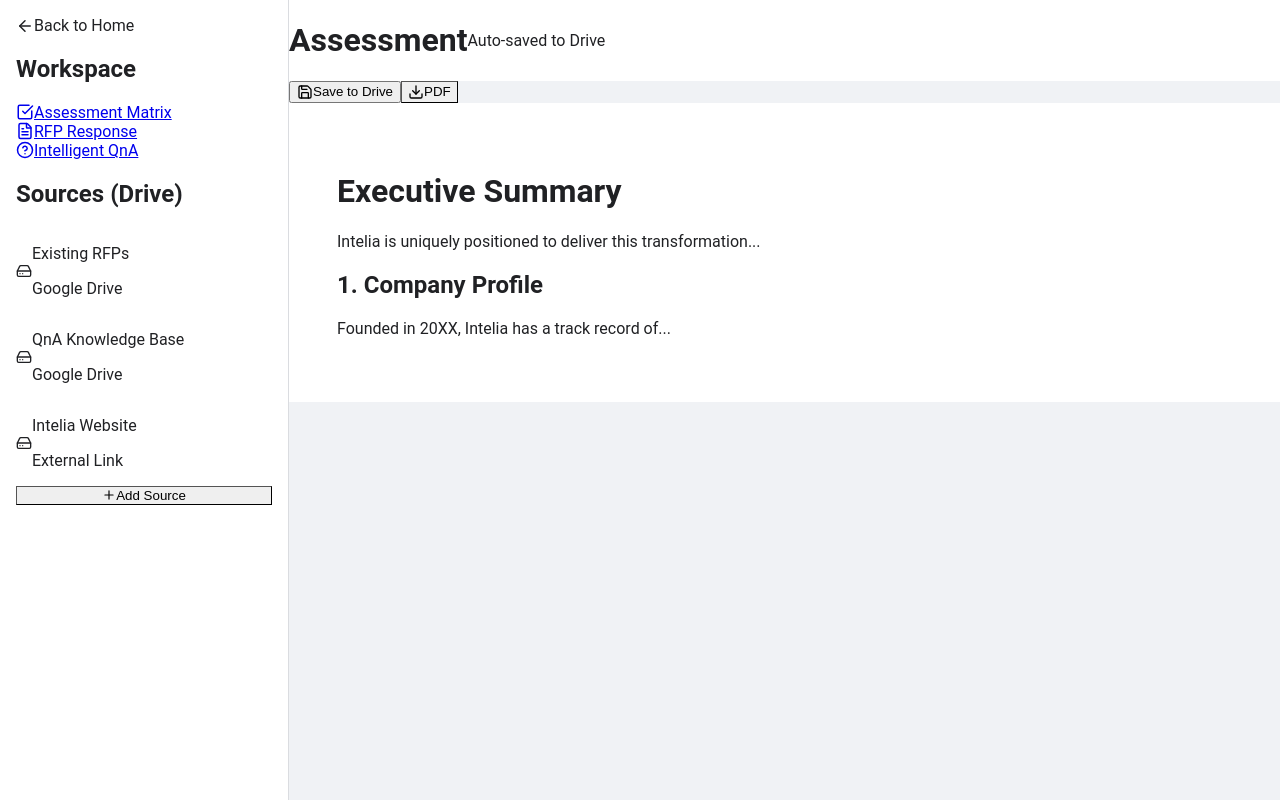
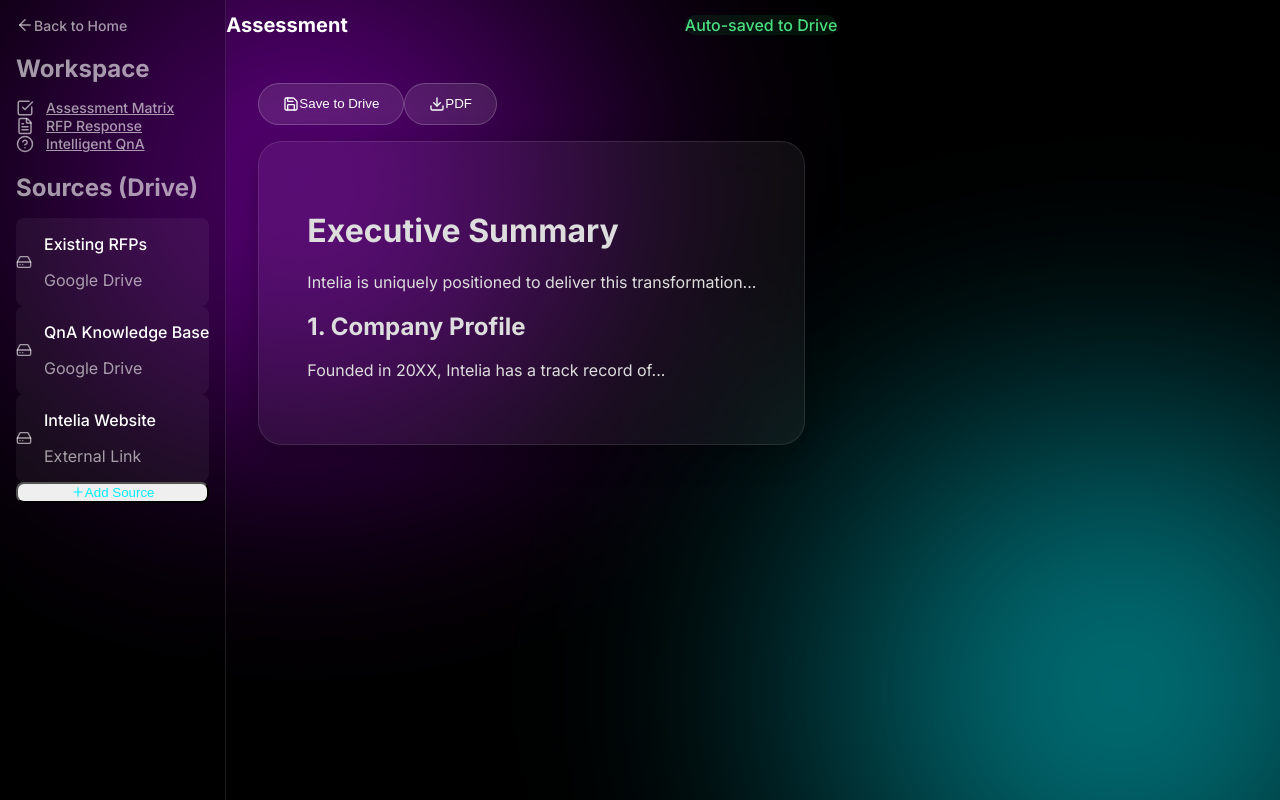
Before and after one commit to aayushisingh-2025/RFP_Pilot, a React (Vite) app: page /#/dashboard/1/draft in a window 1280 px wide. Built offline with nearby package versions, Linux system fonts and the light colour scheme.

Commit message:
UI Overhaul: Apple Liquid Glass Theme

```diff
--- a/src/App.jsx
+++ b/src/App.jsx
@@ -10,7 +10,7 @@ function App() {
   return (
     <Router>
       {/* Global App Container */}
-      <div className="font-sans text-slate-100 bg-[#0f172a] min-h-screen">
+      <div className="min-h-screen text-white">
         <Routes>
           <Route path="/" element={<LandingPage />} />
 
--- a/src/components/DraftView.jsx
+++ b/src/components/DraftView.jsx
@@ -28,22 +28,22 @@ const DraftView = () => {
         doc.save("RFP_Response_Draft.pdf");
     };
 
-    if (!content) return <div className="p-10 text-center text-[#5f6368]">Drafting response...</div>;
+    if (!content) return <div className="p-10 text-center text-muted">Drafting response...</div>;
 
     return (
         <div className="space-y-4">
             <div className="flex justify-end gap-2">
-                <button onClick={handleSaveToDrive} disabled={saving} className="flex items-center gap-2 px-3 py-2 text-sm font-medium text-[#1a73e8] bg-[#e8f0fe] rounded-lg hover:bg-[#d2e3fc]">
+                <button onClick={handleSaveToDrive} disabled={saving} className="glass-btn flex items-center gap-2 text-neon-blue">
                     <Save size={16} /> {saving ? 'Saving...' : 'Save to Drive'}
                 </button>
-                <button onClick={handleDownloadPDF} className="flex items-center gap-2 px-3 py-2 text-sm font-medium text-[#3c4043] border border-[#dadce0] rounded-lg hover:bg-[#f1f3f4]">
+                <button onClick={handleDownloadPDF} className="glass-btn flex items-center gap-2 text-white">
                     <Download size={16} /> PDF
                 </button>
             </div>
 
-            <div className="bg-white border border-[#dadce0] rounded-xl min-h-[600px] p-12 shadow-sm">
+            <div className="glass-panel min-h-[600px] p-12">
                 <div
-                    className="prose max-w-none outline-none font-serif text-[#3c4043]"
+                    className="prose prose-invert max-w-none outline-none font-serif text-white"
                     contentEditable
                     dangerouslySetInnerHTML={{ __html: content }}
                     onBlur={(e) => setContent(e.currentTarget.innerHTML)}
--- a/src/index.css
+++ b/src/index.css
@@ -1,22 +1,70 @@
-/* Vanilla CSS Reset to bypass build errors */
+/* Google Fonts */
+@import url('https://fonts.googleapis.com/css2?family=Inter:wght@300;400;500;600;700&display=swap');
+
+:root {
+  --glass-border: rgba(255, 255, 255, 0.1);
+  --glass-bg: rgba(255, 255, 255, 0.05);
+  --glass-highlight: rgba(255, 255, 255, 0.05);
+  --neon-blue: #00f0ff;
+  --neon-purple: #bd00ff;
+  --text-main: #ffffff;
+  --text-muted: rgba(255, 255, 255, 0.6);
+  --font-main: 'Inter', system-ui, sans-serif;
+}
+
 body {
   margin: 0;
-  font-family: 'Roboto', 'Inter', system-ui, sans-serif;
-  background-color: #f0f2f5;
-  color: #202124;
+  font-family: var(--font-main);
+  color: var(--text-main);
+  background: #000;
+  overflow-x: hidden;
+  min-height: 100vh;
 }
 
-/* Rebuilding core styles without Tailwind for stability */
+/* Animated Mesh Background */
+body::before,
+body::after {
+  content: '';
+  position: fixed;
+  width: 80vw;
+  height: 80vh;
+  border-radius: 50%;
+  filter: blur(100px);
+  z-index: -1;
+  animation: float 20s infinite alternate;
+  opacity: 0.6;
+}
+
+body::before {
+  background: radial-gradient(circle, var(--neon-purple), transparent 70%);
+  top: -20%;
+  left: -20%;
+}
+
+body::after {
+  background: radial-gradient(circle, var(--neon-blue), transparent 70%);
+  bottom: -20%;
+  right: -20%;
+  animation-delay: -10s;
+}
+
+@keyframes float {
+  0% {
+    transform: translate(0, 0) scale(1);
+  }
+
+  100% {
+    transform: translate(100px, 50px) scale(1.1);
+  }
+}
+
+/* Utility Classes */
 .flex {
   display: flex;
 }
 
 .flex-col {
   flex-direction: column;
-}
-
-.min-h-screen {
-  min-height: 100vh;
 }
 
 .items-center {
@@ -27,80 +75,376 @@ body {
   justify-content: center;
 }
 
+.justify-between {
+  justify-content: space-between;
+}
+
+.space-y-4>*+* {
+  margin-top: 1rem;
+}
+
+.space-x-4>*+* {
+  margin-left: 1rem;
+}
+
 .w-full {
   width: 100%;
 }
 
-.max-w-2xl {
-  max-width: 42rem;
+.h-full {
+  height: 100%;
 }
 
-.text-center {
-  text-align: center;
+.min-h-screen {
+  min-height: 100vh;
 }
 
-.bg-white {
-  background-color: white;
+.h-screen {
+  height: 100vh;
 }
 
-.rounded-2xl {
-  border-radius: 1rem;
+.p-4 {
+  padding: 1rem;
 }
 
-.border {
-  border-width: 1px;
+.p-8 {
+  padding: 2rem;
 }
 
 .p-12 {
   padding: 3rem;
 }
 
-.p-4 {
-  padding: 1rem;
+.mb-4 {
+  margin-bottom: 1rem;
+}
+
+.gap-3 {
+  gap: 0.75rem;
+}
+
+.relative {
+  position: relative;
 }
 
 .hidden {
   display: none;
 }
 
-/* Custom Colors */
-.text-google-blue {
-  color: #1a73e8;
+.z-10 {
+  z-index: 10;
 }
 
-.bg-google-blue {
-  background-color: #1a73e8;
+/* Text Utilities */
+.text-center {
+  text-align: center;
 }
 
-.text-google-gray {
-  color: #5f6368;
+.text-4xl {
+  font-size: 2.5rem;
+  line-height: 1.1;
 }
 
-.bg-google-pale {
-  background-color: #e8f0fe;
+.text-2xl {
+  font-size: 1.5rem;
+  line-height: 1.3;
 }
 
-/* Sidebar Logic */
-.w-64 {
-  width: 16rem;
+.text-xl {
+  font-size: 1.25rem;
 }
 
-.h-screen {
-  height: 100vh;
+.text-sm {
+  font-size: 0.875rem;
 }
 
-.border-r {
-  border-right: 1px solid #dadce0;
+.font-bold {
+  font-weight: 700;
 }
 
-.overflow-y-auto {
-  overflow-y: auto;
+.font-medium {
+  font-weight: 500;
 }
 
-.flex-1 {
-  flex: 1;
+.font-light {
+  font-weight: 300;
 }
 
-.hover\:shadow-md:hover {
-  box-shadow: 0 4px 6px -1px rgba(0, 0, 0, 0.1), 0 2px 4px -1px rgba(0, 0, 0, 0.06);
+.text-white {
+  color: var(--text-main);
 }
+
+.text-muted {
+  color: var(--text-muted);
+}
+
+.text-neon-blue {
+  color: var(--neon-blue);
+}
+
+/* Glass Components */
+.glass-panel {
+  background: var(--glass-bg);
+  backdrop-filter: blur(20px);
+  -webkit-backdrop-filter: blur(20px);
+  border: 1px solid var(--glass-border);
+  border-radius: 24px;
+  box-shadow: 0 8px 32px 0 rgba(0, 0, 0, 0.3);
+}
+
+.glass-card {
+  background: rgba(255, 255, 255, 0.03);
+  backdrop-filter: blur(12px);
+  border: 1px solid var(--glass-border);
+  border-radius: 20px;
+  transition: all 0.3s ease;
+}
+
+.glass-card:hover {
+  background: rgba(255, 255, 255, 0.08);
+  border-color: rgba(255, 255, 255, 0.3);
+  transform: translateY(-2px);
+  box-shadow: 0 10px 40px -10px rgba(0, 0, 0, 0.5);
+}
+
+.glass-btn {
+  background: rgba(255, 255, 255, 0.1);
+  border: 1px solid rgba(255, 255, 255, 0.2);
+  color: white;
+  padding: 0.75rem 1.5rem;
+  border-radius: 9999px;
+  font-weight: 500;
+  cursor: pointer;
+  transition: all 0.3s ease;
+  backdrop-filter: blur(5px);
+}
+
+.glass-btn:hover {
+  background: var(--neon-blue);
+  color: black;
+  box-shadow: 0 0 20px var(--neon-blue);
+  border-color: var(--neon-blue);
+}
+
+.glass-input {
+  background: rgba(0, 0, 0, 0.3);
+  border: 1px solid var(--glass-border);
+  color: white;
+  border-radius: 12px;
+  padding: 0.75rem 1rem;
+  width: 100%;
+  outline: none;
+  transition: border-color 0.3s;
+}
+
+.glass-input:focus {
+  border-color: var(--neon-blue);
+  box-shadow: 0 0 15px rgba(0, 240, 255, 0.3);
+}
+
+.glass-sidebar {
+  background: rgba(0, 0, 0, 0.2);
+  backdrop-filter: blur(20px);
+  border-right: 1px solid var(--glass-border);
+}
+
+/* Scrollbar */
+::-webkit-scrollbar {
+  width: 8px;
+}
+
+::-webkit-scrollbar-track {
+  background: transparent;
+}
+
+::-webkit-scrollbar-thumb {
+  background: rgba(255, 255, 255, 0.2);
+  border-radius: 10px;
+}
+
+::-webkit-scrollbar-thumb:hover {
+  background: rgba(255, 255, 255, 0.4);
+}
+
+/* --- Added Utilities for Liquid Glass Theme --- */
+
+/* Color Utilities */
+.bg-white\/5 {
+  background-color: rgba(255, 255, 255, 0.05);
+}
+
+.bg-white\/10 {
+  background-color: rgba(255, 255, 255, 0.1);
+}
+
+.bg-white\/20 {
+  background-color: rgba(255, 255, 255, 0.2);
+}
+
+.bg-white\/50 {
+  background-color: rgba(255, 255, 255, 0.5);
+}
+
+.hover\:bg-white\/5:hover {
+  background-color: rgba(255, 255, 255, 0.05);
+}
+
+.hover\:bg-white\/10:hover {
+  background-color: rgba(255, 255, 255, 0.1);
+}
+
+.hover\:bg-white\/20:hover {
+  background-color: rgba(255, 255, 255, 0.2);
+}
+
+.text-white\/80 {
+  color: rgba(255, 255, 255, 0.8);
+}
+
+.border-white\/10 {
+  border-color: rgba(255, 255, 255, 0.1);
+}
+
+/* Neon Utilities */
+.hover\:text-neon-blue:hover {
+  color: var(--neon-blue);
+}
+
+.bg-neon-blue {
+  background-color: var(--neon-blue);
+}
+
+.bg-neon-blue\/10 {
+  background-color: rgba(0, 240, 255, 0.1);
+}
+
+.border-neon-blue {
+  border-color: var(--neon-blue);
+}
+
+.border-neon-blue\/20 {
+  border-color: rgba(0, 240, 255, 0.2);
+}
+
+.border-neon-blue\/30 {
+  border-color: rgba(0, 240, 255, 0.3);
+}
+
+/* Status Colors */
+.text-green-400 {
+  color: #4ade80;
+}
+
+.bg-green-500\/10 {
+  background-color: rgba(34, 197, 94, 0.1);
+}
+
+.border-green-500\/20 {
+  border-color: rgba(34, 197, 94, 0.2);
+}
+
+.text-orange-400 {
+  color: #fb923c;
+}
+
+.bg-orange-500\/20 {
+  background-color: rgba(249, 115, 22, 0.2);
+}
+
+.text-blue-400 {
+  color: #60a5fa;
+}
+
+.bg-blue-500\/20 {
+  background-color: rgba(59, 130, 246, 0.2);
+}
+
+.text-yellow-400 {
+  color: #facc15;
+}
+
+.bg-yellow-500\/10 {
+  background-color: rgba(234, 179, 8, 0.1);
+}
+
+.bg-yellow-500\/20 {
+  background-color: rgba(234, 179, 8, 0.2);
+}
+
+.border-yellow-500\/30 {
+  border-color: rgba(234, 179, 8, 0.3);
+}
+
+/* Gradients */
+.bg-gradient-to-r {
+  background: linear-gradient(to right, var(--gradient-from), var(--gradient-to));
+}
+
+.from-blue-900\/40 {
+  --gradient-from: rgba(30, 58, 138, 0.4);
+}
+
+.to-purple-900\/40 {
+  --gradient-to: rgba(88, 28, 135, 0.4);
+}
+
+/* Helpers */
+.animate-spin {
+  animation: spin 1s linear infinite;
+}
+
+@keyframes spin {
+  from {
+    transform: rotate(0deg);
+  }
+
+  to {
+    transform: rotate(360deg);
+  }
+}
+
+.border-t-transparent {
+  border-top-color: transparent;
+}
+
+.border-2 {
+  border-width: 2px;
+}
+
+.rounded-full {
+  border-radius: 9999px;
+}
+
+.rounded-lg {
+  border-radius: 0.5rem;
+}
+
+.rounded-xl {
+  border-radius: 0.75rem;
+}
+
+.overflow-hidden {
+  overflow: hidden;
+}
+
+.cursor-pointer {
+  cursor: pointer;
+}
+
+.transition-colors {
+  transition-property: color, background-color, border-color, text-decoration-color, fill, stroke;
+  transition-timing-function: cubic-bezier(0.4, 0, 0.2, 1);
+  transition-duration: 150ms;
+}
+
+.hover\:underline:hover {
+  text-decoration: underline;
+}
+
+.hover\:text-black:hover {
+  color: black;
+}
+
+.prose-invert {
+  color: #ddd;
+}
--- a/src/pages/DashboardPage.jsx
+++ b/src/pages/DashboardPage.jsx
@@ -20,16 +20,16 @@ const DashboardPage = () => {
     ];
 
     return (
-        <div className="flex h-screen bg-[#f0f2f5] text-[#1f1f1f] font-sans">
+        <div className="flex h-screen text-white font-sans overflow-hidden">
             {/* Minimalist Sidebar */}
-            <aside className="w-64 bg-white border-r border-[#dadce0] flex flex-col p-4 z-10">
-                <div onClick={() => navigate('/')} className="cursor-pointer mb-8 flex items-center gap-2 text-[#5f6368] hover:text-[#1a73e8] transition-colors">
+            <aside className="w-64 glass-sidebar flex flex-col p-4 z-10">
+                <div onClick={() => navigate('/')} className="cursor-pointer mb-8 flex items-center gap-2 text-muted hover:text-neon-blue transition-colors">
                     <ArrowLeft size={18} />
                     <span className="font-medium text-sm">Back to Home</span>
                 </div>
 
                 <div className="mb-8">
-                    <h2 className="text-xs font-bold text-[#5f6368] uppercase tracking-wider mb-4 px-2">Workspace</h2>
+                    <h2 className="text-xs font-bold text-muted uppercase tracking-wider mb-4 px-2">Workspace</h2>
                     <nav className="space-y-1">
                         {modules.map(mod => (
                             <NavLink
@@ -38,7 +38,7 @@ const DashboardPage = () => {
                                 end={mod.id === ''}
                                 className={({ isActive }) => `
                                     flex items-center gap-3 px-3 py-2 rounded-full text-sm font-medium transition-colors
-                                    ${isActive ? 'bg-[#e8f0fe] text-[#1a73e8]' : 'text-[#3c4043] hover:bg-[#f1f3f4]'}
+                                    ${isActive ? 'bg-white/10 text-neon-blue' : 'text-muted hover:bg-white/5 hover:text-white'}
                                 `}
                             >
                                 <mod.icon size={18} />
@@ -49,20 +49,20 @@ const DashboardPage = () => {
                 </div>
 
                 <div className="flex-1 overflow-y-auto">
-                    <h2 className="text-xs font-bold text-[#5f6368] uppercase tracking-wider mb-4 px-2">Sources (Drive)</h2>
+                    <h2 className="text-xs font-bold text-muted uppercase tracking-wider mb-4 px-2">Sources (Drive)</h2>
                     <div className="space-y-2">
                         {sources.map((src, idx) => (
-                            <div key={idx} className="flex items-center gap-3 px-3 py-2 rounded-lg border border-[#dadce0] bg-white cursor-pointer hover:bg-[#f8f9fa]">
-                                <HardDrive size={16} className="text-[#5f6368]" />
+                            <div key={idx} className="flex items-center gap-3 px-3 py-2 rounded-lg border border-[var(--glass-border)] bg-white/5 cursor-pointer hover:bg-white/10 transition-colors">
+                                <HardDrive size={16} className="text-muted" />
                                 <div className="min-w-0">
-                                    <p className="text-xs font-medium text-[#3c4043] truncate">{src.name}</p>
-                                    <p className="text-[10px] text-[#5f6368] truncate">
+                                    <p className="text-xs font-medium text-white truncate">{src.name}</p>
+                                    <p className="text-[10px] text-muted truncate">
                                         {src.isLink ? 'External Link' : 'Google Drive'}
                                     </p>
                                 </div>
                             </div>
                         ))}
-                        <button className="w-full flex items-center justify-center gap-2 py-2 text-xs font-medium text-[#1a73e8] border border-dashed border-[#dadce0] rounded-lg hover:bg-[#f1f3f4]">
+                        <button className="w-full flex items-center justify-center gap-2 py-2 text-xs font-medium text-neon-blue border border-dashed border-[var(--glass-border)] rounded-lg hover:bg-white/5 transition-colors">
                             <Plus size={14} /> Add Source
                         </button>
                     </div>
@@ -70,16 +70,16 @@ const DashboardPage = () => {
             </aside>
 
             {/* Main Content Area */}
-            <main className="flex-1 overflow-hidden flex flex-col relative">
-                <header className="h-16 bg-white border-b border-[#dadce0] flex items-center justify-between px-8 flex-shrink-0">
-                    <h1 className="text-xl font-normal text-[#1f1f1f]">
+            <main className="flex-1 flex flex-col relative z-0">
+                <header className="h-16 border-b border-[var(--glass-border)] flex items-center justify-between px-8 flex-shrink-0 backdrop-blur-sm">
+                    <h1 className="text-xl font-normal text-white">
                         {/* Dynamic Title based on Route */}
                         {location.pathname.includes('response') ? 'Draft Response' :
                             location.pathname.includes('qna') ? 'Client QnA' : 'Assessment'}
                     </h1>
                     <div className="flex items-center gap-3">
-                        <div className="px-3 py-1 bg-[#e6f4ea] text-[#137333] text-xs font-medium rounded-full flex items-center gap-1">
-                            <span className="w-1.5 h-1.5 rounded-full bg-[#137333]"></span>
+                        <div className="px-3 py-1 bg-green-500/10 text-green-400 text-xs font-medium rounded-full flex items-center gap-1 border border-green-500/20">
+                            <span className="w-1.5 h-1.5 rounded-full bg-green-400"></span>
                             Auto-saved to Drive
                         </div>
                     </div>
```
Also changed, not shown: src/components/AssessmentView.jsx (+11 -11 lines), src/components/QuestionsView.jsx (+15 -15 lines), src/pages/LandingPage.jsx (+11 -11 lines).
